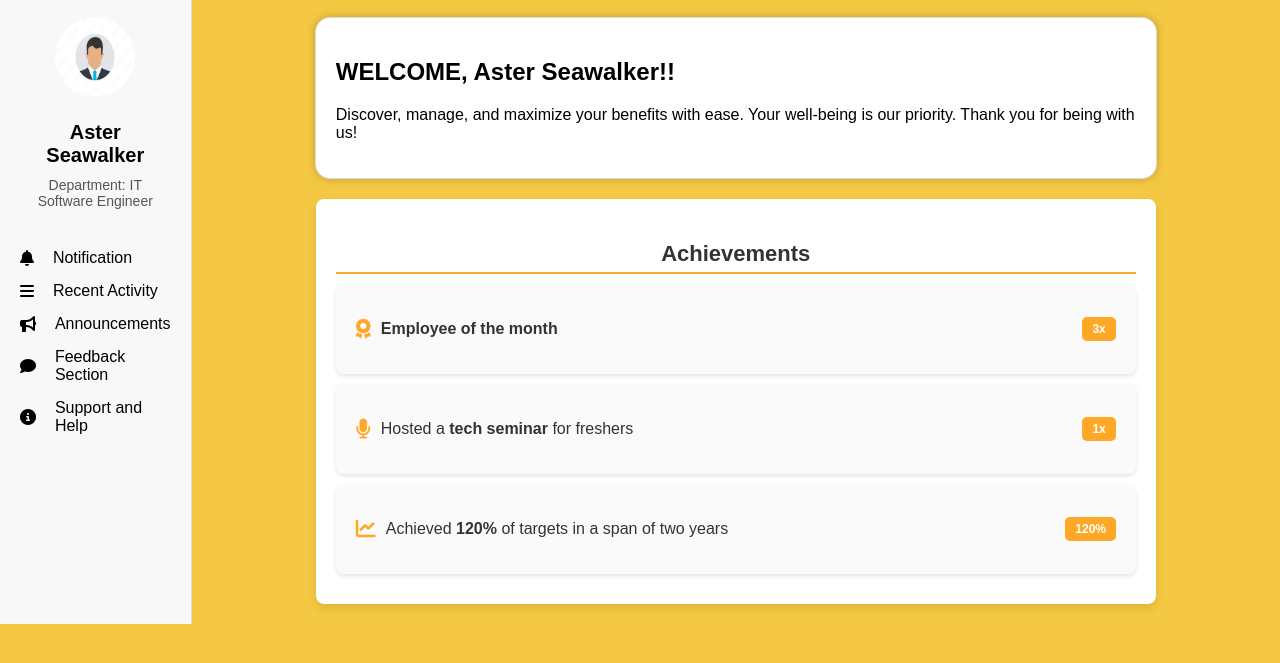
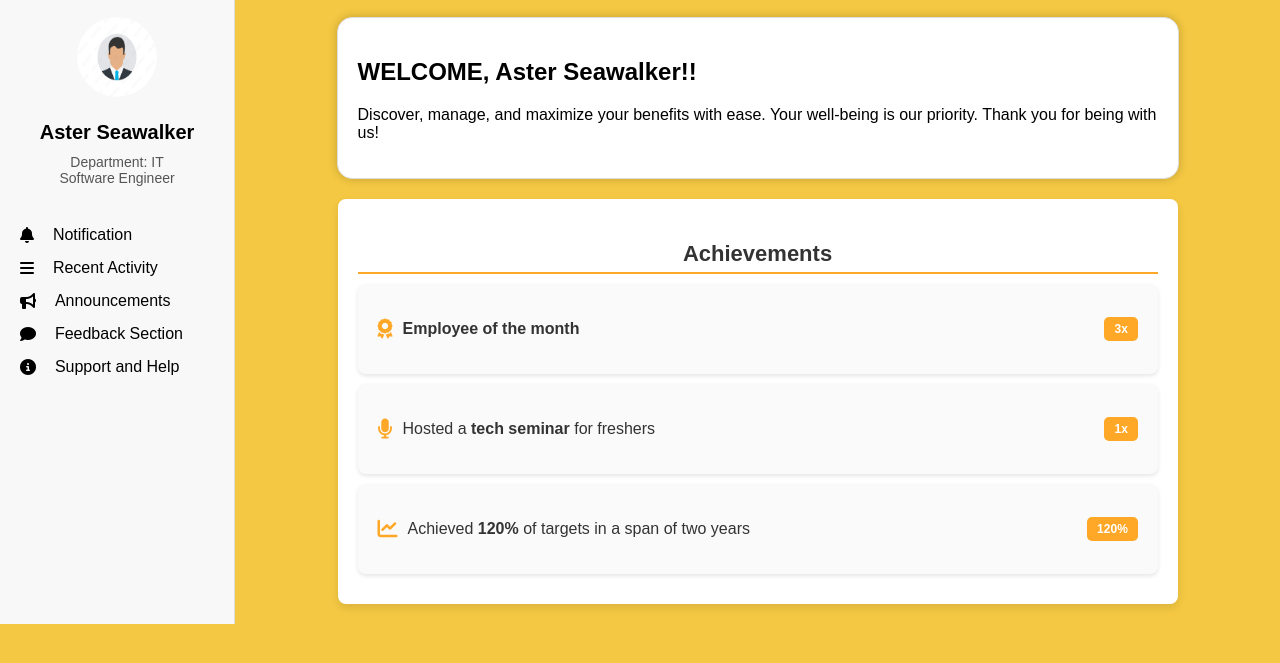
Before and after one commit to jyoti-011/Frontend-Employee-Benefits, a plain HTML site: page employee/dashboard.html in a window 1280 px wide. Shown: the part 109-772 px from the top of the page. Drawn offline with Linux system fonts and the light colour scheme.

Commit message:
Sidebar update

```diff
--- a/employee/style.css
+++ b/employee/style.css
@@ -135,7 +135,7 @@ nav a:active, nav a:focus, .tab-link.active {
 /* Styling for the sidebar */
 /* Sidebar */
 .sidebar {
-    width: 170px;
+    width: 250px;
     background-color: #f8f8f8;
     padding: 20px;
     border-right: 1px solid #ddd;
```
